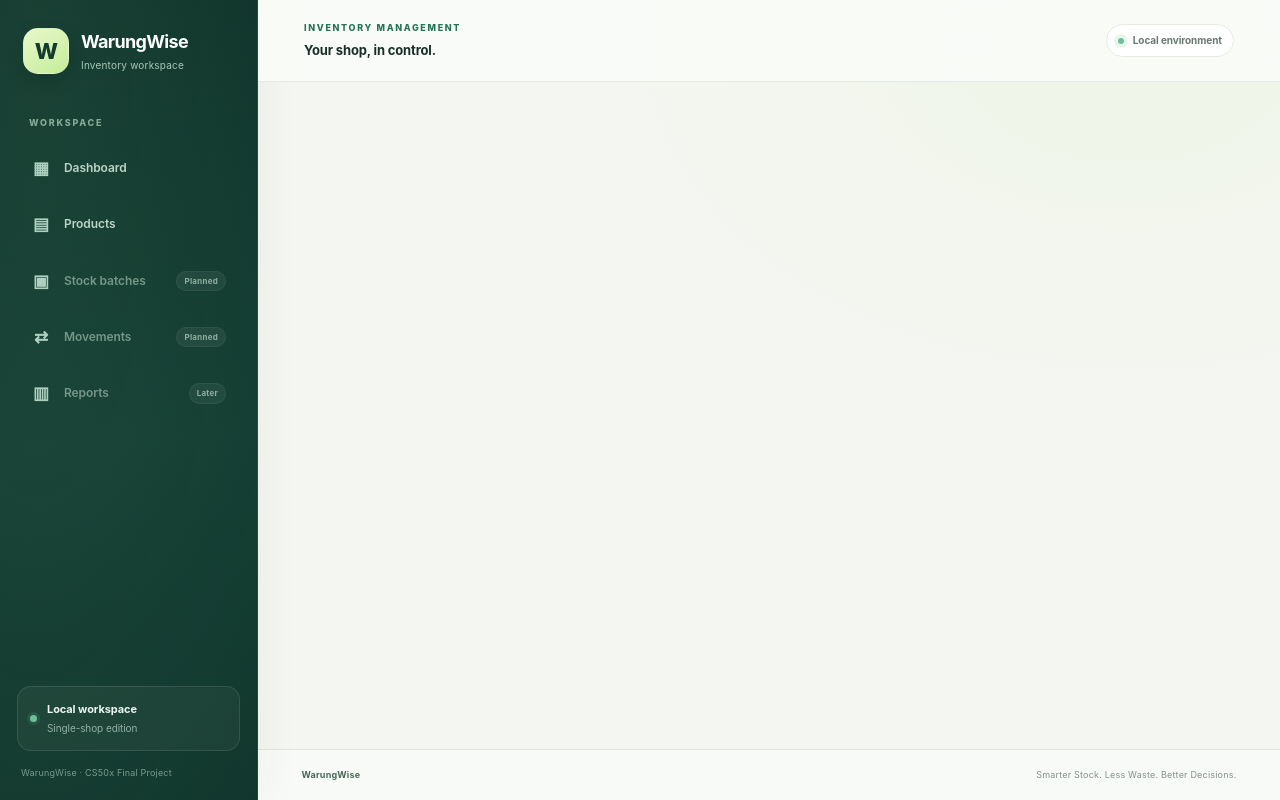
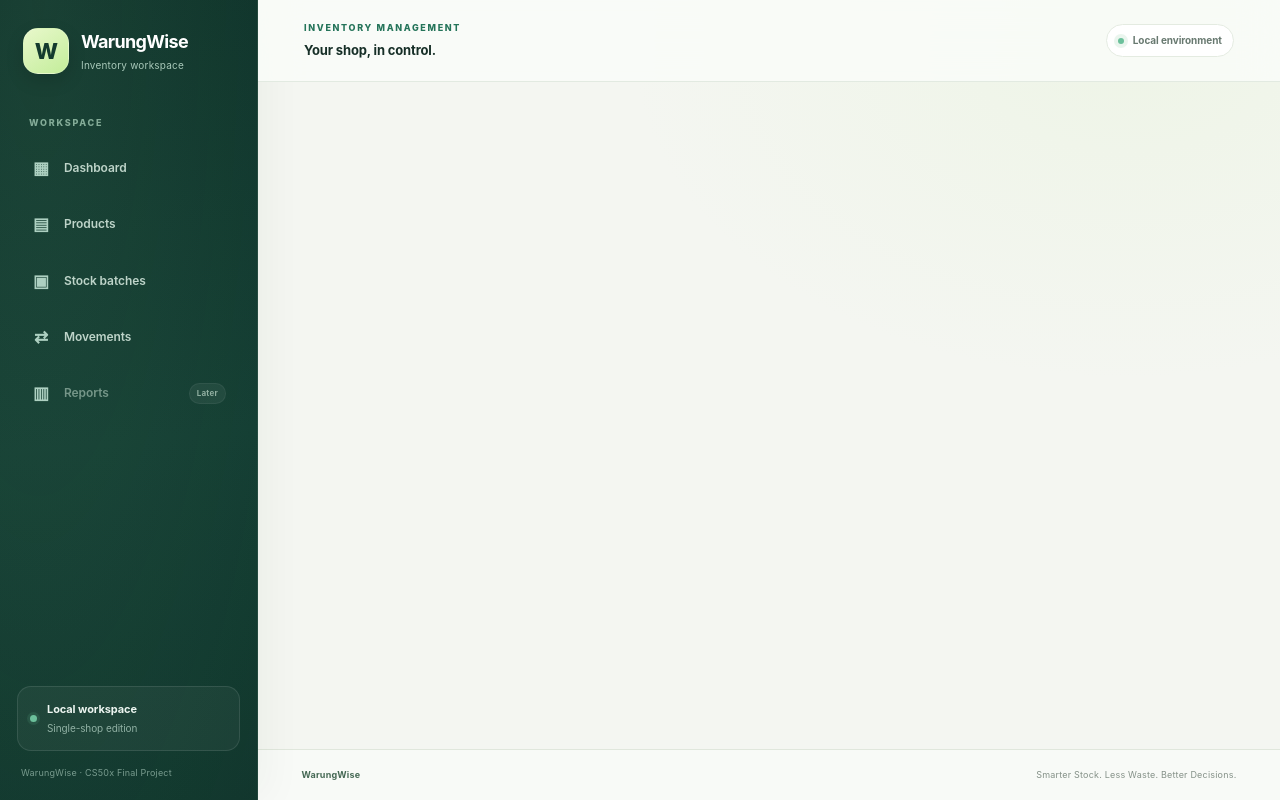
Before and after one commit to krisvan123/CS50X_FinalProject, a Python web app: template templates/base.html in a window 1280 px wide. Run offline with Jinja, Linux system fonts and the light colour scheme; the template is opened without the code that fills it: most values are stand-ins (such as "Sample title", 1, 10 or a date in 2020).

Commit message:
Polish typography and enable inventory navigation

```diff
--- a/templates/base.html
+++ b/templates/base.html
@@ -12,7 +12,10 @@
         rel="stylesheet"
         integrity="sha384-sRIl4kxILFvY47J16cr9ZwB07vP4J8+LH7qKQnuqkuIAvNWLzeN8tE5YBujZqJLB"
         crossorigin="anonymous">
-    <link rel="stylesheet" href="{{ url_for('static', filename='css/styles.css', v='3') }}">
+    <link rel="preconnect" href="https://fonts.googleapis.com">
+    <link rel="preconnect" href="https://fonts.gstatic.com" crossorigin>
+    <link href="https://fonts.googleapis.com/css2?family=DM+Sans:wght@400;500;600;700&family=Manrope:wght@400;500;600;700;800&display=swap" rel="stylesheet">
+    <link rel="stylesheet" href="{{ url_for('static', filename='css/styles.css', v='4') }}">
 </head>
 <body>
 <a class="skip-link" href="#main-content">Lewati ke konten utama</a>
@@ -37,16 +40,14 @@
                 <span class="nav-icon" aria-hidden="true">▤</span>
                 <span>Products</span>
             </a>
-            <span class="nav-item disabled" aria-disabled="true">
+            <a class="nav-item {% if request.endpoint in ('batches', 'new_batch') %}active{% endif %}" href="{{ url_for('batches') }}" {% if request.endpoint in ('batches', 'new_batch') %}aria-current="page"{% endif %}>
                 <span class="nav-icon" aria-hidden="true">▣</span>
                 <span>Stock batches</span>
-                <span class="nav-status">Planned</span>
-            </span>
-            <span class="nav-item disabled" aria-disabled="true">
+            </a>
+            <a class="nav-item {% if request.endpoint == 'movements' %}active{% endif %}" href="{{ url_for('movements') }}" {% if request.endpoint == 'movements' %}aria-current="page"{% endif %}>
                 <span class="nav-icon" aria-hidden="true">⇄</span>
                 <span>Movements</span>
-                <span class="nav-status">Planned</span>
-            </span>
+            </a>
             <span class="nav-item disabled" aria-disabled="true">
                 <span class="nav-icon" aria-hidden="true">▥</span>
                 <span>Reports</span>
```
